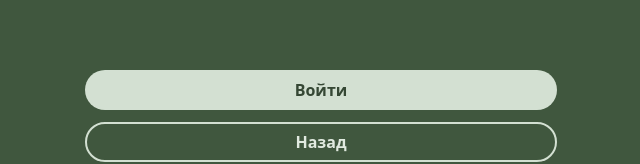
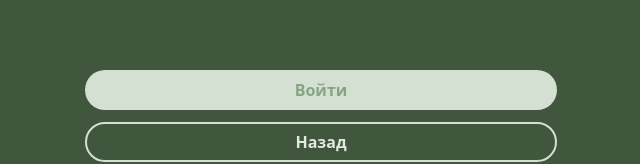
Before and after one commit to Kexogg/qrcafe, a React (Vite) app in the folder client/: page /login/employee in a window 1280 px wide. Shown: the part 602-766 px from the top of the page, without its empty margins (319-959 px from the left). Built offline with nearby package versions, Linux system fonts and the light colour scheme.

Commit message:
add form length validation

```diff
--- a/client/src/pages/Login/EmployeeLogin.tsx
+++ b/client/src/pages/Login/EmployeeLogin.tsx
@@ -58,15 +58,18 @@ export const EmployeeLogin = () => {
             <h1>Авторизация сотрудника</h1>
             <div className={'mt-5 flex flex-col gap-3'}>
                 <TextField
+                    required
                     placeholder={'Введите код ресторана'}
                     onChange={(e) => setRestaurant(e.target.value)}
                 />
                 <TextField
+                    required
                     type={'text'}
                     placeholder={'Введите логин'}
                     onChange={(e) => setLogin(e.target.value)}
                 />
                 <TextField
+                    required
                     type={'password'}
                     placeholder={'Введите пароль'}
                     onChange={(e) => setPassword(e.target.value)}
@@ -75,6 +78,11 @@ export const EmployeeLogin = () => {
             </div>
             <div className={'mt-auto flex w-full flex-col gap-3'}>
                 <Button
+                    disabled={
+                        login.length == 0 ||
+                        password.length == 0 ||
+                        restaurant.length == 0
+                    }
                     onClick={() => fetchToken(login, password)}
                     label={'Войти'}
                 />
```
